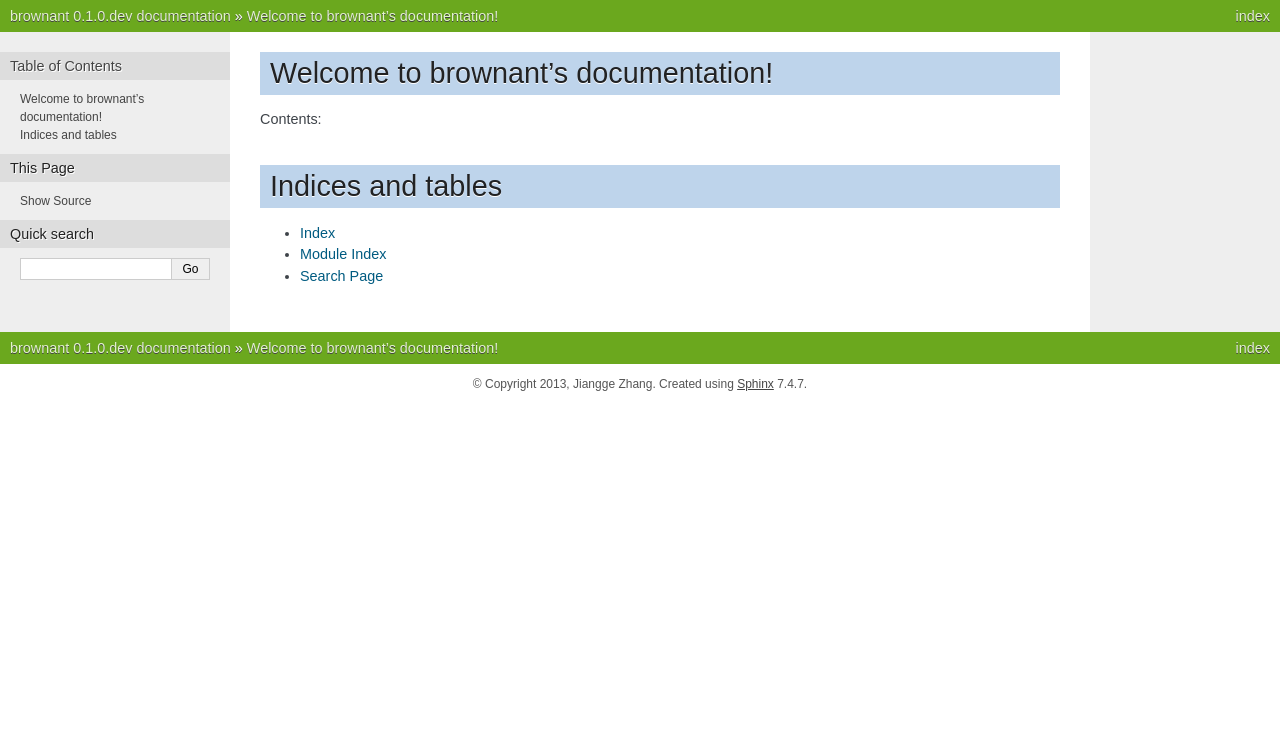
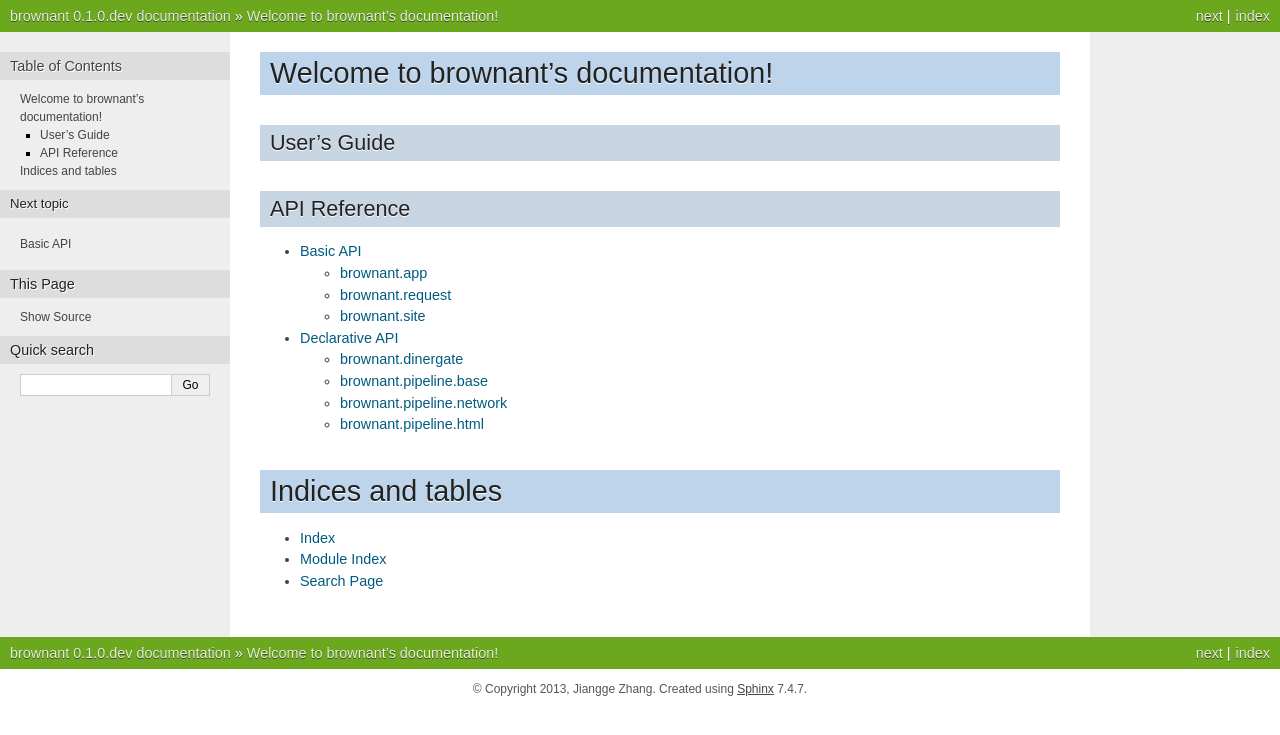
Before and after one commit to douban/brownant, a Sphinx documentation site: the page built from docs/index.rst, in a window 1280 px wide. Shown: the top 735 px of the page. Built offline with Sphinx 7.4.7, drawn with Linux system fonts in a browser that asks for light colours.

```diff
--- /dev/null
+++ b/docs/api.rst
@@ -0,0 +1,70 @@
+.. _api:
+
+Basic API
+=========
+
+The basic API included the application framework and routing system (provided
+by :mod:`werkzeug.routing`) of brownant.
+
+brownant.app
+------------
+
+.. autoclass:: brownant.app.BrownAnt
+   :members:
+   :inherited-members:
+
+brownant.request
+----------------
+
+.. autoclass:: brownant.request.Request
+   :members:
+   :inherited-members:
+
+brownant.site
+-------------
+
+.. autoclass:: brownant.site.Site
+   :members:
+   :inherited-members:
+
+
+Declarative API
+===============
+
+The declarative API is around the "dinergate" and "pipeline property".
+
+brownant.dinergate
+------------------
+
+.. autoclass:: brownant.dinergate.Dinergate
+   :members:
+   :inherited-members:
+
+.. autoclass:: brownant.dinergate.DinergateType
+   :show-inheritance:
+
+brownant.pipeline.base
+----------------------
+
+.. autoclass:: brownant.pipeline.base.PipelineProperty
+   :members:
+   :inherited-members:
+   :show-inheritance:
+
+brownant.pipeline.network
+-------------------------
+
+.. autoclass:: brownant.pipeline.network.URLQueryProperty
+   :members:
+
+.. autoclass:: brownant.pipeline.network.TextResponseProperty
+   :members:
+
+brownant.pipeline.html
+----------------------
+
+.. autoclass:: brownant.pipeline.html.ElementTreeProperty
+   :members:
+
+.. autoclass:: brownant.pipeline.html.XPathTextProperty
+   :members:
--- a/docs/conf.py
+++ b/docs/conf.py
@@ -16,7 +16,7 @@ import sys, os
 # If extensions (or modules to document with autodoc) are in another directory,
 # add these directories to sys.path here. If the directory is relative to the
 # documentation root, use os.path.abspath to make it absolute, like shown here.
-#sys.path.insert(0, os.path.abspath('.'))
+sys.path.insert(0, os.path.abspath('..'))
 
 # -- General configuration -----------------------------------------------------
 
@@ -286,4 +286,8 @@ epub_copyright = u'2013, Jiangge Zhang'
 
 
 # Example configuration for intersphinx: refer to the Python standard library.
-intersphinx_mapping = {'http://docs.python.org/dev': None}
+intersphinx_mapping = {
+    'http://docs.python.org/dev': None,
+    'http://werkzeug.pocoo.org/docs/': None,
+    'http://docs.python-requests.org/en/latest/': None,
+}
--- a/docs/index.rst
+++ b/docs/index.rst
@@ -1,16 +1,20 @@
-.. brownant documentation master file, created by
-   sphinx-quickstart on Sun Sep 29 00:53:05 2013.
-   You can adapt this file completely to your liking, but it should at least
-   contain the root `toctree` directive.
-
 Welcome to brownant's documentation!
 ====================================
 
-Contents:
+User's Guide
+------------
 
 .. toctree::
    :maxdepth: 2
 
+
+API Reference
+-------------
+
+.. toctree::
+   :maxdepth: 2
+
+   api
 
 
 Indices and tables
```
